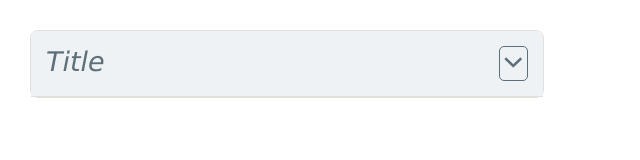
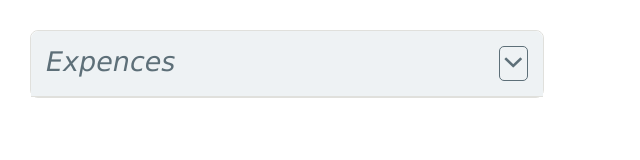
Before and after one commit to Slasherio/JavaScript-Widjet, a plain HTML site: page index.html in a window 1280 px wide. Shown: the full height of the page, 0-640 px from the left. Drawn offline with nearby package versions, Linux system fonts and the light colour scheme.

Commit message:
Change heading of title bar

```diff
--- a/index.html
+++ b/index.html
@@ -17,7 +17,7 @@
     <div class="card ">
 
         <div class="title-bar">
-            <label class="title" contenteditable="true">Title</label>
+            <label class="title" contenteditable="true">Expences</label>
             <i class="ion-chevron-down collaps"></i>
         </div>
 
```
